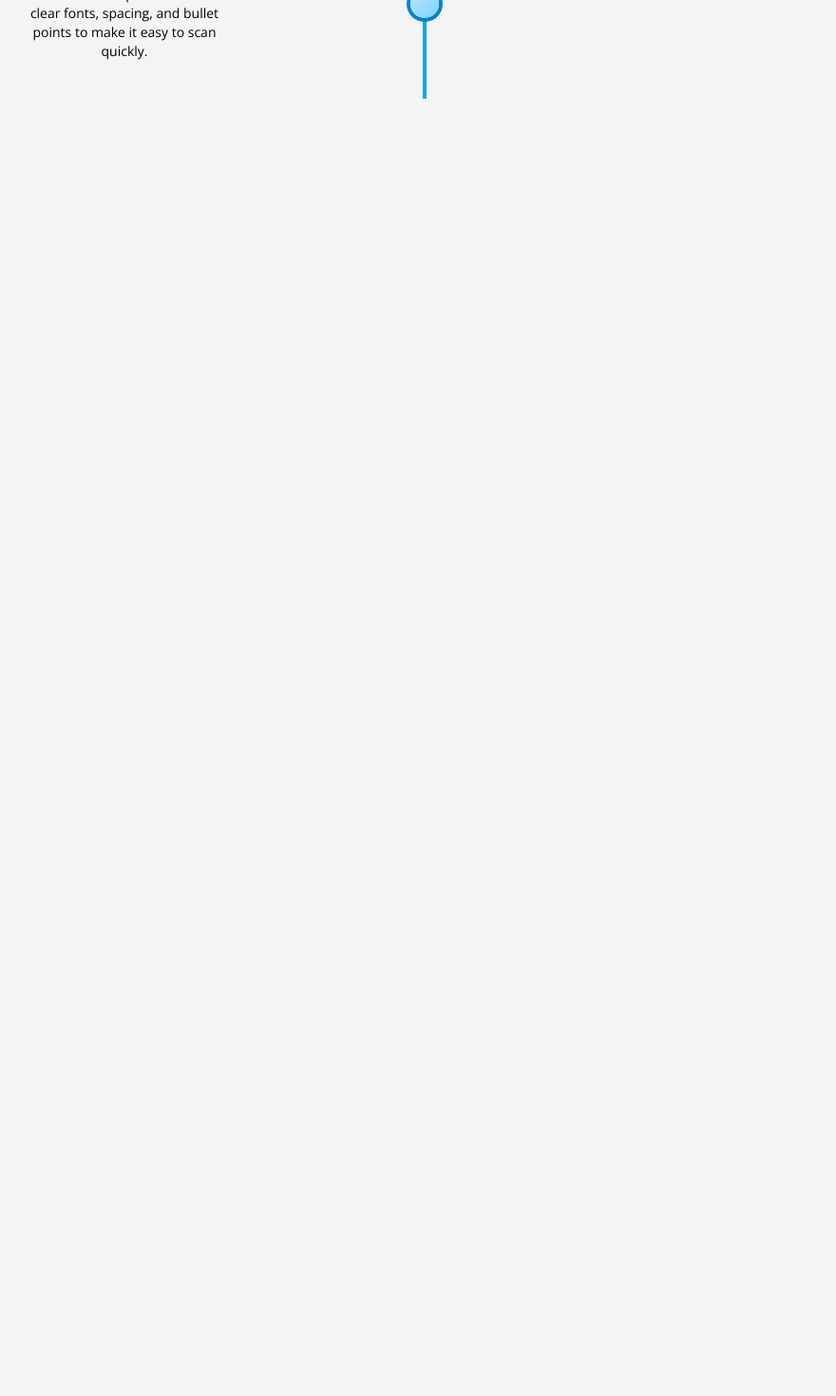
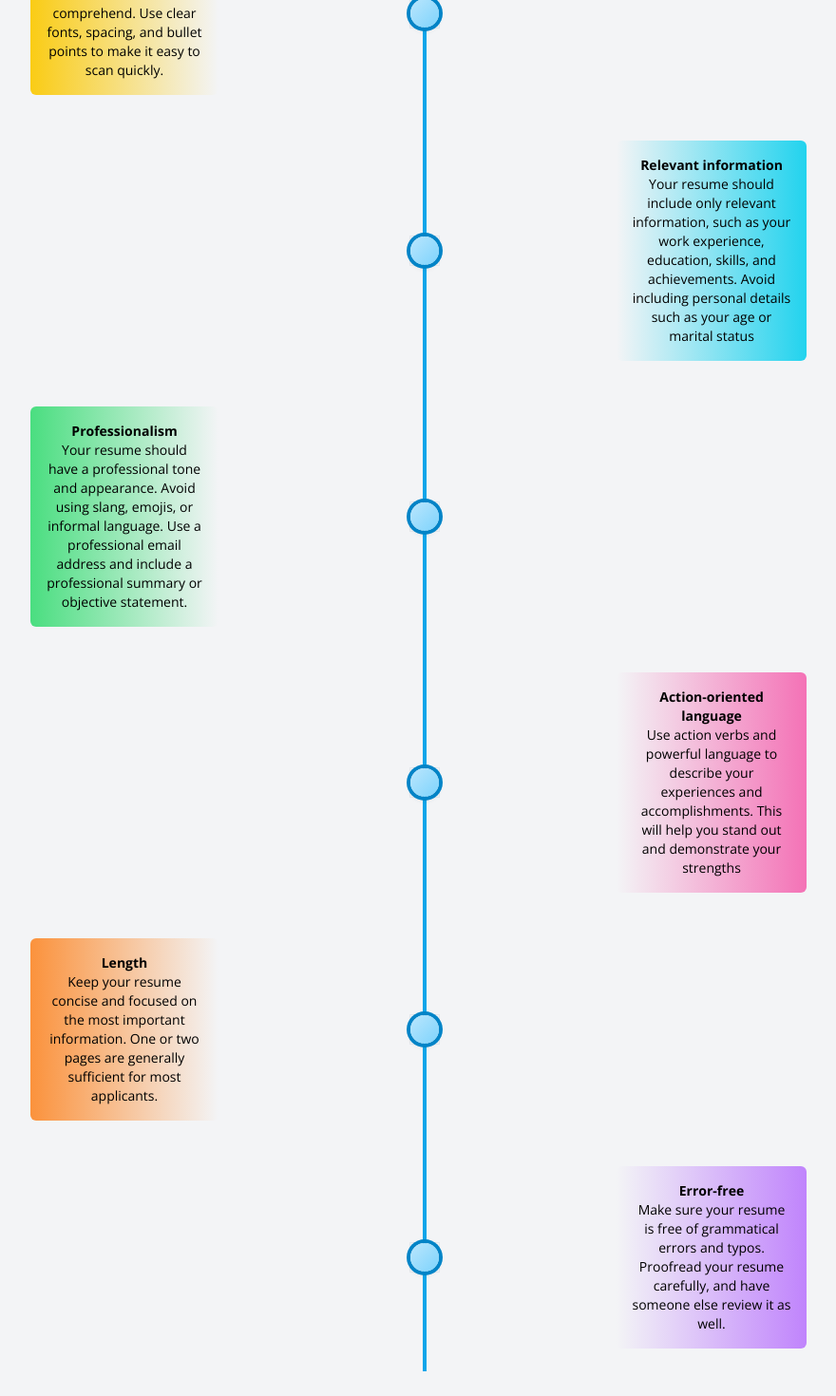
Before and after one commit to PrakashMandal-IV/Build_My_Resume, a React (Create React App) app: page /home in a window 1280 px wide. Shown: the part 1560-3030 px from the top of the page at 95% size, without its empty margins (191-1071 px from the left). Before the commit the page ends 1704 px from the top, so only its background shows below. Built offline with nearby package versions, Linux system fonts and the light colour scheme.

Commit message:
Add : key features

```diff
--- a/src/Pages/Home.jsx
+++ b/src/Pages/Home.jsx
@@ -108,7 +108,7 @@ const Home = () => {
 
       </div>
     </div>
-    <div className="p-6 relative   " id="Designs">
+    <div className="p-6 relative  " id="Designs">
       <p className="text-xl text-center">Checkout our new <b>Designs</b></p>
       <ImageSlideshow images={Images} />
     </div>
@@ -117,8 +117,8 @@ const Home = () => {
       <div className="flex">
         {/* left */}
         <div className="w-1/2 border-r-4  border-sky-500 ">
-          <div className="flex py-10 ">
-            <div className="w-full ml-auto md:w-1/3">
+          <div className="flex py-6 ">
+            <div className="w-full ml-auto md:w-1/3  p-4 rounded-md bg-gradient-to-l from-transparent    to-yellow-400">
               <p className="text-xs md:text-sm   text-center font-bold ">Clearity</p>
               <p className=" text-xs md:text-sm   text-center">A resume should be easy to read and comprehend. Use clear fonts, spacing, and bullet points to make it easy to scan quickly.</p>
 
@@ -133,6 +133,114 @@ const Home = () => {
         {/* right */}
         <div className="w-1/2 "></div>
       </div>
+
+      {/* {Second} */}
+      <div className="flex">
+        {/* left */}
+        <div className="w-1/2 border-r-4  border-sky-500 ">
+          <div className="flex py-6 h-full">
+
+            <div className="ml-auto border translate-x-[calc(50%+2px)] my-auto">
+              <div className="bg-gradient-to-br from-sky-200 to-sky-300  w-[30px] h-[30px] rounded-full flex shadow-md ring-4    ring-sky-600">
+                {/* <div className="w-[10px] h-[10px] m-auto bg-sky-600 rounded-full ring-2 ring-blue-400 "></div> */}
+              </div>
+            </div>
+          </div>
+        </div>
+        {/* right */}
+        <div className="w-1/2 flex py-6 ">
+          <div className="w-full mx-auto md:w-1/3  p-4 rounded-md bg-gradient-to-l from-cyan-400 ">
+            <p className="text-xs md:text-sm   text-center font-bold ">Relevant information</p>
+            <p className=" text-xs md:text-sm   text-center">Your resume should include only relevant information, such as your work experience, education, skills, and achievements. Avoid including personal details such as your age or marital status</p>
+
+          </div>
+        </div>
+      </div>
+
+      {/*Third*/}
+      <div className="flex">
+        {/* left */}
+        <div className="w-1/2 border-r-4  border-sky-500 ">
+          <div className="flex py-6 ">
+            <div className="w-full ml-auto md:w-1/3  p-4 rounded-md bg-gradient-to-l from-transparent    to-green-400">
+              <p className="text-xs md:text-sm   text-center font-bold ">Professionalism</p>
+              <p className=" text-xs md:text-sm   text-center">Your resume should have a professional tone and appearance. Avoid using slang, emojis, or informal language. Use a professional email address and include a professional summary or objective statement.</p>
+
+            </div>
+            <div className="ml-auto border translate-x-[calc(50%+2px)] my-auto">
+              <div className="bg-gradient-to-br from-sky-200 to-sky-300  w-[30px] h-[30px] rounded-full flex shadow-md ring-4    ring-sky-600">
+                {/* <div className="w-[10px] h-[10px] m-auto bg-sky-600 rounded-full ring-2 ring-blue-400 "></div> */}
+              </div>
+            </div>
+          </div>
+        </div>
+        {/* right */}
+        <div className="w-1/2 "></div>
+      </div>
+      {/* {Fourth} */}
+      <div className="flex">
+        {/* left */}
+        <div className="w-1/2 border-r-4  border-sky-500 ">
+          <div className="flex py-6 h-full">
+
+            <div className="ml-auto border translate-x-[calc(50%+2px)] my-auto">
+              <div className="bg-gradient-to-br from-sky-200 to-sky-300  w-[30px] h-[30px] rounded-full flex shadow-md ring-4    ring-sky-600">
+                {/* <div className="w-[10px] h-[10px] m-auto bg-sky-600 rounded-full ring-2 ring-blue-400 "></div> */}
+              </div>
+            </div>
+          </div>
+        </div>
+        {/* right */}
+        <div className="w-1/2 flex py-6 ">
+          <div className="w-full mx-auto md:w-1/3  p-4 rounded-md bg-gradient-to-l from-pink-400 ">
+            <p className="text-xs md:text-sm   text-center font-bold ">Action-oriented language</p>
+            <p className=" text-xs md:text-sm   text-center">Use action verbs and powerful language to describe your experiences and accomplishments. This will help you stand out and demonstrate your strengths</p>
+
+          </div>
+        </div>
+      </div>
+      {/* {Fifth} */}
+      <div className="flex">
+        {/* left */}
+        <div className="w-1/2 border-r-4  border-sky-500 ">
+          <div className="flex py-6 ">
+            <div className="w-full ml-auto md:w-1/3  p-4 rounded-md bg-gradient-to-l from-transparent    to-orange-400">
+              <p className="text-xs md:text-sm   text-center font-bold ">Length</p>
+              <p className=" text-xs md:text-sm   text-center">Keep your resume concise and focused on the most important information. One or two pages are generally sufficient for most applicants.</p>
+
+            </div>
+            <div className="ml-auto border translate-x-[calc(50%+2px)] my-auto">
+              <div className="bg-gradient-to-br from-sky-200 to-sky-300  w-[30px] h-[30px] rounded-full flex shadow-md ring-4    ring-sky-600">
+                {/* <div className="w-[10px] h-[10px] m-auto bg-sky-600 rounded-full ring-2 ring-blue-400 "></div> */}
+              </div>
+            </div>
+          </div>
+        </div>
+        {/* right */}
+        <div className="w-1/2 "></div>
+      </div>
+      {/* Sixth */}
+      <div className="flex">
+        {/* left */}
+        <div className="w-1/2 border-r-4  border-sky-500 ">
+          <div className="flex py-6 h-full">
+
+            <div className="ml-auto border translate-x-[calc(50%+2px)] my-auto">
+              <div className="bg-gradient-to-br from-sky-200 to-sky-300  w-[30px] h-[30px] rounded-full flex shadow-md ring-4    ring-sky-600">
+                {/* <div className="w-[10px] h-[10px] m-auto bg-sky-600 rounded-full ring-2 ring-blue-400 "></div> */}
+              </div>
+            </div>
+          </div>
+        </div>
+        {/* right */}
+        <div className="w-1/2 flex py-6 ">
+          <div className="w-full mx-auto md:w-1/3  p-4 rounded-md bg-gradient-to-l from-purple-400 ">
+            <p className="text-xs md:text-sm   text-center font-bold ">Error-free</p>
+            <p className=" text-xs md:text-sm   text-center">Make sure your resume is free of grammatical errors and typos. Proofread your resume carefully, and have someone else review it as well.</p>
+
+          </div>
+        </div>
+      </div>
     </div>
 
   </>)
```
